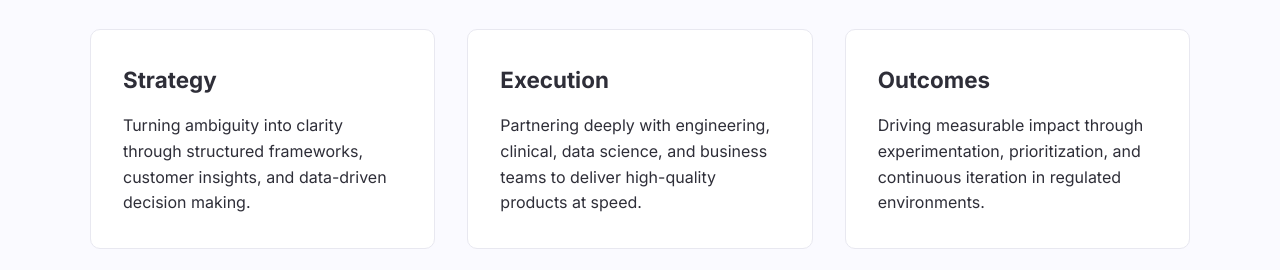
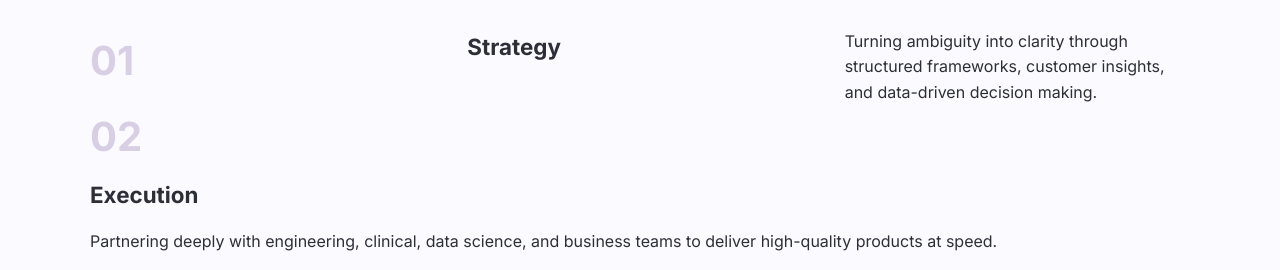
Before and after one commit to KristenLWeber/kristenlweber.github.io, a plain HTML site: page index.html in a window 1280 px wide. Shown: the part 679-949 px from the top of the page. Drawn offline with Linux system fonts and the light colour scheme; files that its build step writes are made by us from their sources.

Commit message:
Update index.html

```diff
--- a/index.html
+++ b/index.html
@@ -28,17 +28,17 @@
         <h2>How I Create Impact</h2>
 
         <div class="values">
-            <div class="value-card">
+           <div class="value-number">01</div>
                 <h3>Strategy</h3>
                 <p>Turning ambiguity into clarity through structured frameworks, customer insights, and data-driven decision making.</p>
             </div>
 
-            <div class="value-card">
+            <div class="value-number">02</div>
                 <h3>Execution</h3>
                 <p>Partnering deeply with engineering, clinical, data science, and business teams to deliver high-quality products at speed.</p>
             </div>
 
-            <div class="value-card">
+           <div class="value-number">03</div>
                 <h3>Outcomes</h3>
                 <p>Driving measurable impact through experimentation, prioritization, and continuous iteration in regulated environments.</p>
             </div>
```
